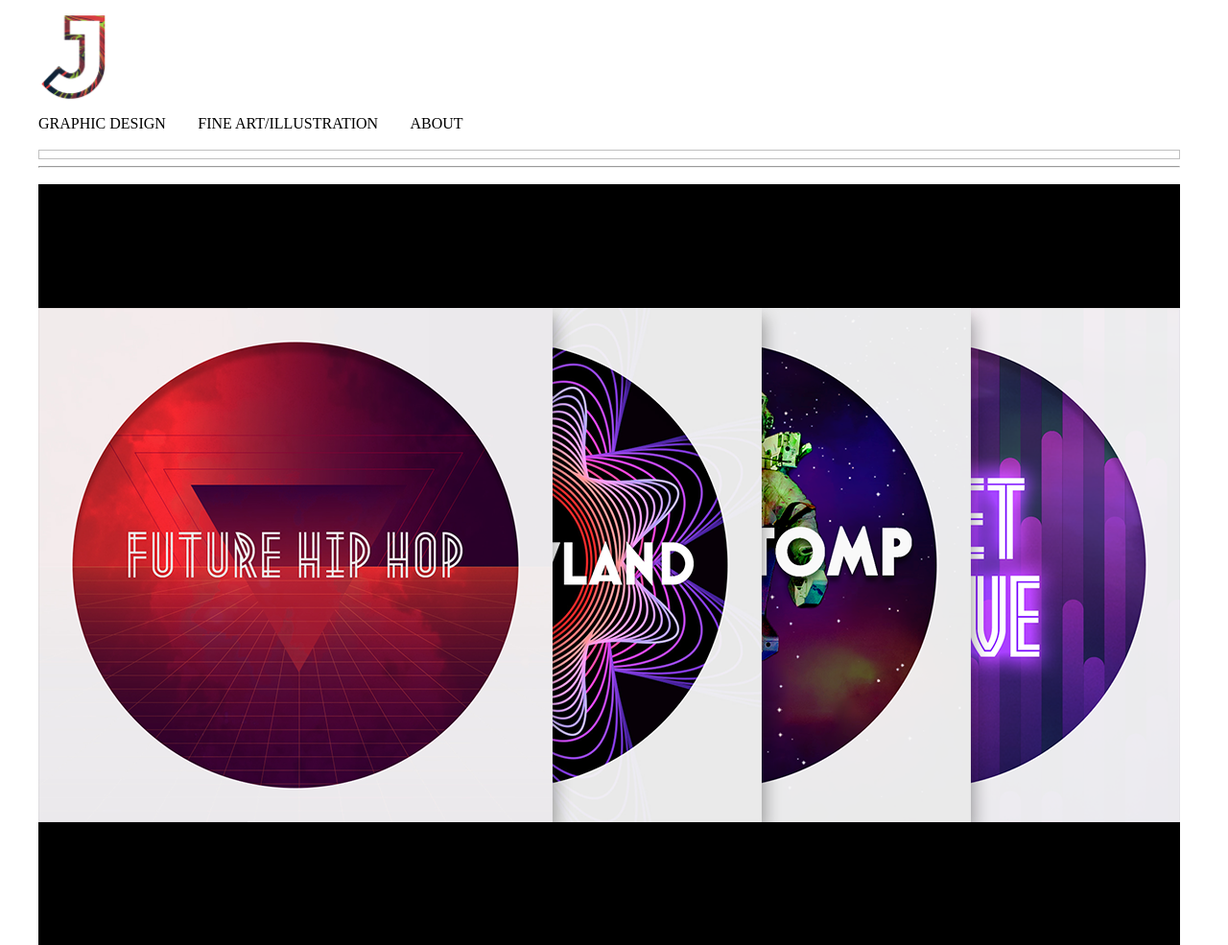
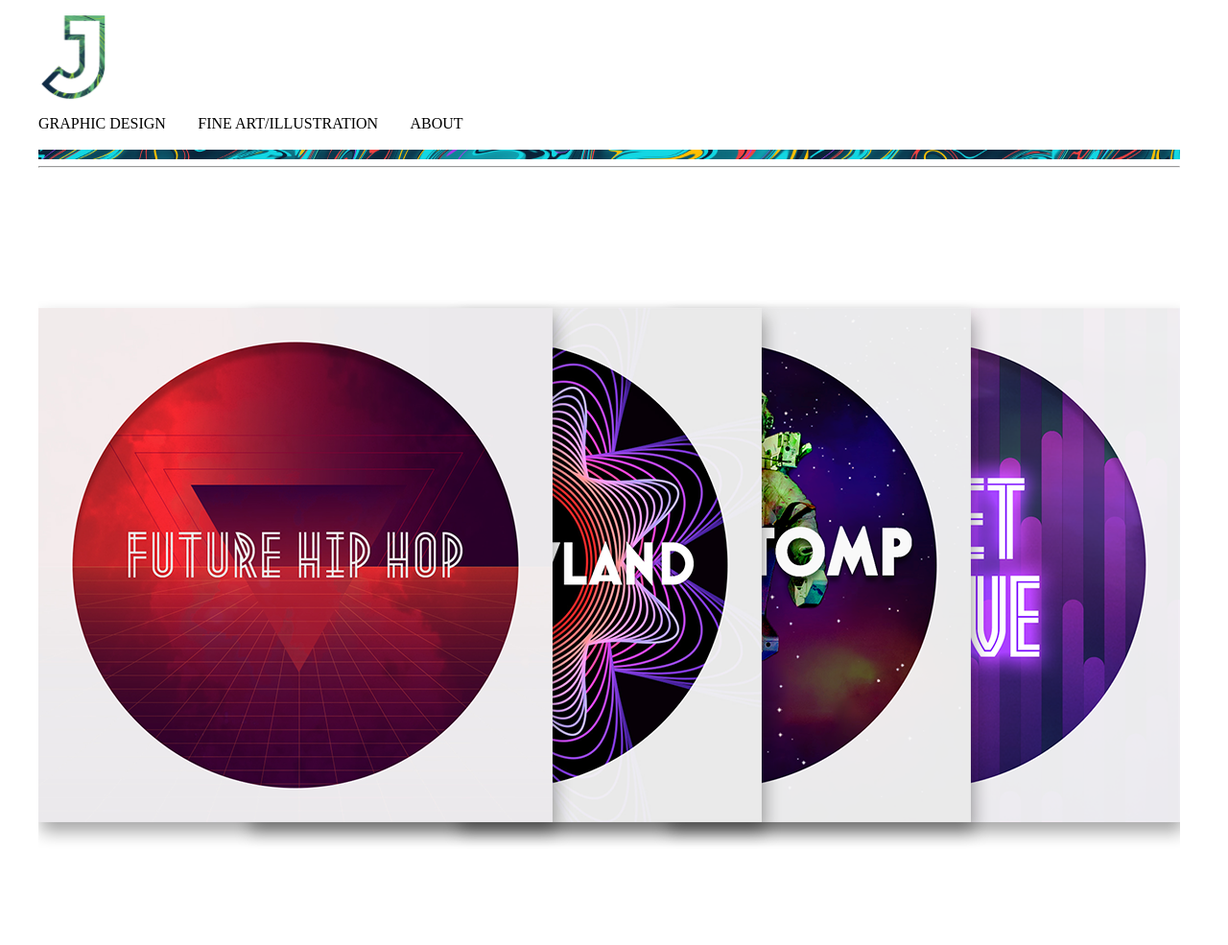
Before and after one commit to jaredkitade/portfolio, a PHP site: page /sound-pack.html in a window 1280 px wide. Shown: the top 985 px of the page at 96% size. Run offline with PHP 8.4, Linux system fonts and the light colour scheme.

Commit message:
rule image fix

```diff
--- a/index.html
+++ b/index.html
@@ -140,7 +140,7 @@
 
 	var size = logo.length
 	var x = Math.floor(size*Math.random())
-	document.getElementById('logo-image').src=description[x];
+	document.getElementById('logo-image').src=logo[x];
 
 	var rule = [
 	  'images/rule.jpg',
@@ -154,6 +154,6 @@
 
 	var size = rule.length
 	var x = Math.floor(size*Math.random())
-	document.getElementById('rule-image').src=description[x];
+	document.getElementById('rule-image').src=rule[x];
 </script>
 </html>
--- a/sound-pack.html
+++ b/sound-pack.html
@@ -10,7 +10,9 @@
 <body>
 
 	<div class='page-head'>
-		<div class='logo'><img src='images/logo.png'></div>
+		<div class='logo'>
+			<img id='logo-image'>
+		</div>
 		<div class='nav'>
 			<ul>
 				<li><a href='graphic-design.html'>Graphic Design</a></li>
@@ -42,4 +44,33 @@
 	</div>
 
 </body>
+<script>
+	var logo = [
+	  'images/logo.png',
+	  'images/logo-red.png',
+	  'images/logo-blue.png',
+	  'images/logo-purple.png',
+	  'images/logo-orange.png',
+	  'images/logo-pink.png',
+	  'images/logo-green.png'
+	];
+
+	var size = logo.length
+	var x = Math.floor(size*Math.random())
+	document.getElementById('logo-image').src=logo[x];
+
+	var rule = [
+	  'images/rule.jpg',
+	  'images/rule-red.jpg',
+	  'images/rule-blue.jpg',
+	  'images/rule-purple.jpg',
+	  //'images/rule-orange.jpg',
+	  'images/rule-pink.jpg'//,
+	  // 'images/rule-green.jpg',
+	];
+
+	var size = rule.length
+	var x = Math.floor(size*Math.random())
+	document.getElementById('rule-image').src=rule[x];
+</script>
 </html>
--- a/style.css
+++ b/style.css
@@ -145,8 +145,8 @@ a {
 	width:1190px;
 	max-width: 1190px;
 	height:794px;;
-	background: black;
-	display: inline-block;
+/*	background: black;
+*/	display: inline-block;
 	margin: 10px 0px;
 }
 .hero-image img {
```
